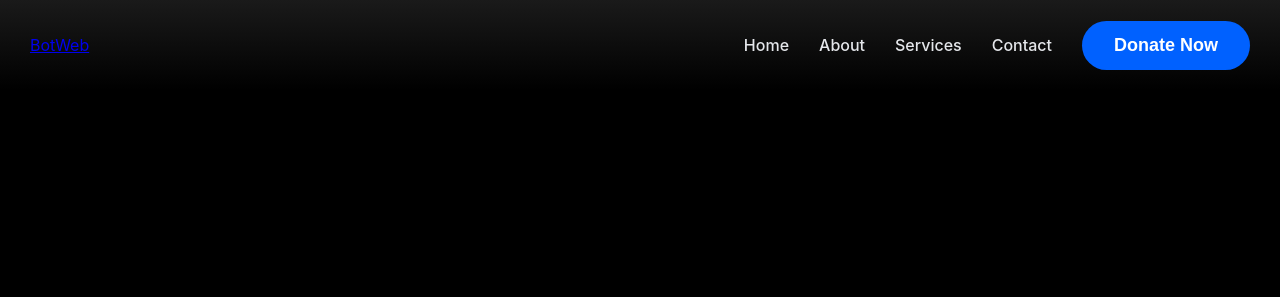
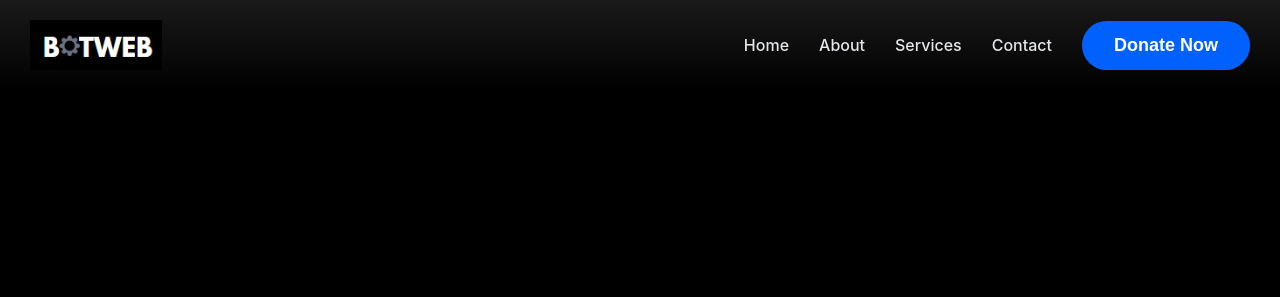
Before and after one commit to yasho1225/botweb, a plain HTML site: page index.html in a window 1280 px wide. Shown: the top 297 px of the page. Drawn offline with Linux system fonts and the light colour scheme.

Commit message:
Update nav.html

```diff
--- a/nav.html
+++ b/nav.html
@@ -1,6 +1,8 @@
 <nav class="navbar">
   <div class="container">
-    <a href="index.html" class="logo">BotWeb</a>
+    <a href="index.html" class="logo">
+      <img src="logo.png" alt="BotWeb Logo">
+    </a>
     <div class="nav-links">
       <a href="index.html">Home</a>
       <a href="about.html">About</a>
```
